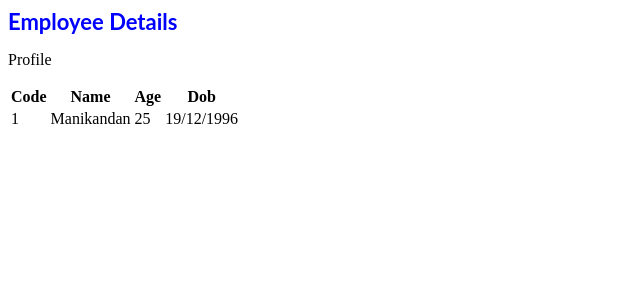
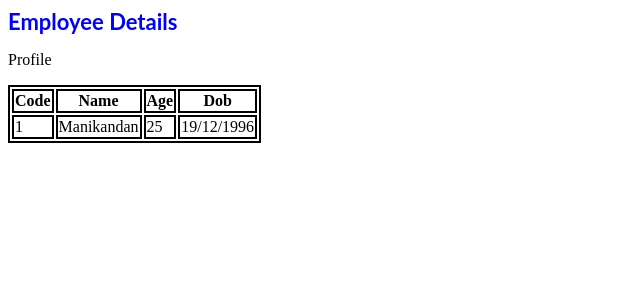
Before and after one commit to ManikandanKumarkp/template-component, an Angular app: page / in a window 1280 px wide. Shown: the top 300 px of the page, without its empty margins (0-640 px from the left). Built offline with nearby package versions, Linux system fonts and the light colour scheme.

Commit message:
3 files modified

```diff
--- a/src/app/Employee/employee.component.css
+++ b/src/app/Employee/employee.component.css
@@ -1,7 +1,3 @@
-table,thead,tr,td {
-  border: 2px solid blue ;
-  border-top:blue   ;
-  border-bottom: blue ;
-  border-left:  blue ;
-border-right: blue ;
+table,th,td {
+  border: 2px solid ;
 }
--- a/src/app/Employee/employee.component.html
+++ b/src/app/Employee/employee.component.html
@@ -1,12 +1,11 @@
 <p>Profile</p>
 <table>
-  <thead>
+  <tr>
 <th> Code  </th>
 <th> Name </th>
 <th> Age </th>
 <th> Dob </th>
-
-  </thead>
+  </tr>
 
 <tr>
 <td>{{Code  }}</td>
```
Also changed, not shown: src/app/app.component.css (line endings or trailing spaces).
